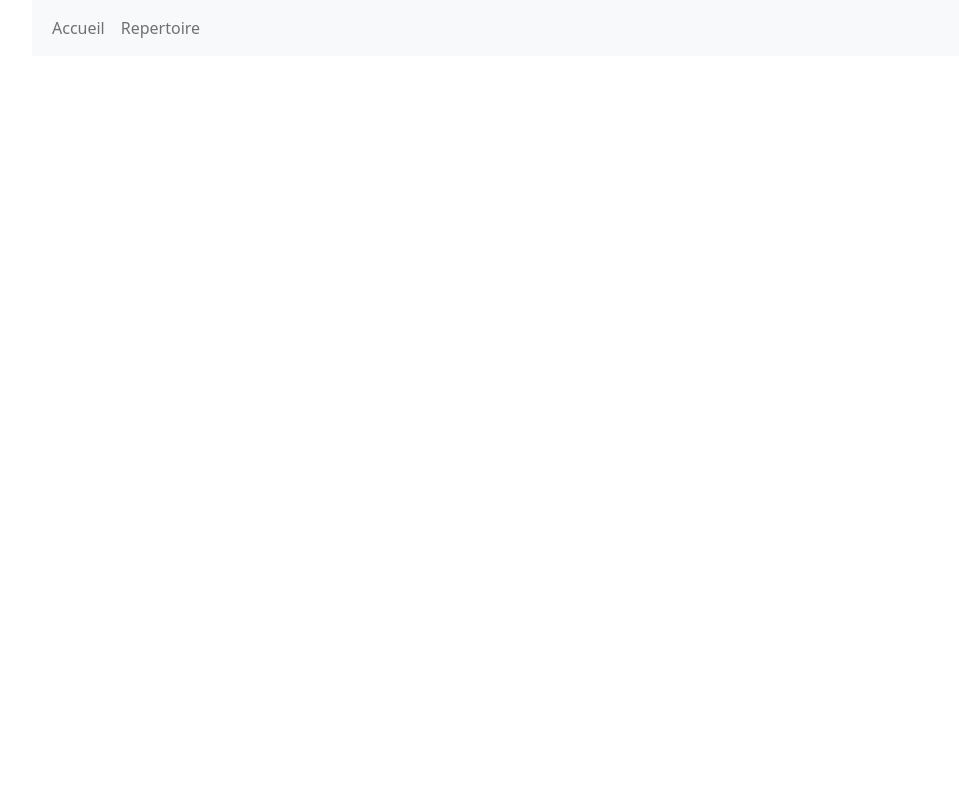
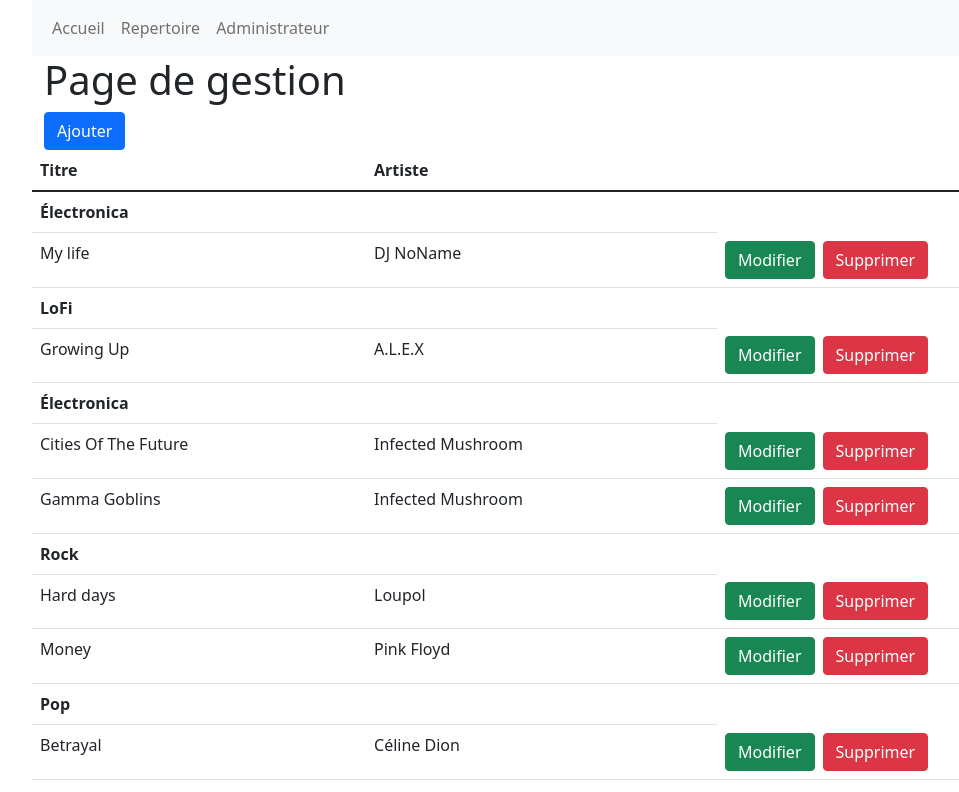
Before and after one commit to Habil-Ndiamoun/Liste_de_lecture, a React (Create React App) app in the folder frontend/: page /admin in a window 1280 px wide. Before the commit this address had no page. Shown: the top 792 px of the page, without its empty margins (50-1009 px from the left). Built offline with nearby package versions, Linux system fonts and the light colour scheme; no server answers.

Commit message:
Ajout de PageAdmin.js
Cette page affiche le répertoire (titre et artiste), trié par catégorie. Pour chaque pièce, on a deux boutons pour modifier ou effacer la pièce du répertoire

```diff
--- a/frontend/src/App.js
+++ b/frontend/src/App.js
@@ -7,7 +7,9 @@ import {
 
 import BarreNavigation from './BarreNavigation';
 import PageAccueil from './pages/PageAccueil';
-import PageRepertoire from './pages/PageRepertoire ';
+import PageRepertoire from './pages/PageRepertoire';
+import PageAdmin from './pages/PageAdmin';
+import PageAjouter from './pages/PageAjouter';
 
 
 function App() {
@@ -18,9 +20,9 @@ function App() {
         <Routes>
           <Route path="/" element = {<PageAccueil />} />
           <Route path="repertoire" element = {<PageRepertoire />} />
-            {/* <Route path="liste-articles" element = {<PageListeArticles />} />
-          <Route path="article/:nom" element = {<PageArticle />} />
-          <Route path="article/:nom/ajouter-commentaire" element = {<FormulaireCommentaires />} />
+          <Route path="admin" element = {<PageAdmin />} />
+          <Route path="ajouter" element = {<PageAjouter />} />
+          {/* <Route path="article/:nom/ajouter-commentaire" element = {<FormulaireCommentaires />} />
           <Route path="autres-articles" element = {<ListeCommentaires commentaires={commentaires}/>} />
           <Route path="*" element = {<PageErreur404 />} />*/}
         </Routes>
--- a/frontend/src/BarreNavigation.js
+++ b/frontend/src/BarreNavigation.js
@@ -13,8 +13,7 @@ function BarreNavigation(){
                 <Nav className="me-auto">
                     <Nav.Link href="/">Accueil</Nav.Link>
                     <Nav.Link href="/repertoire">Repertoire</Nav.Link>
-                    {/*<Nav.Link href="/liste-articles">Articles</Nav.Link>
-                    <Nav.Link href="/autres-articles">Autres articles</Nav.Link>*/}
+                    <Nav.Link href="/admin">Administrateur</Nav.Link>
                 </Nav>
                 </Navbar.Collapse>
             </Container>
--- /dev/null
+++ b/frontend/src/pages/PageAdmin.js
@@ -0,0 +1,89 @@
+import Button from 'react-bootstrap/Button';
+import React, { useEffect, useState } from 'react';
+import Container from 'react-bootstrap/Container';
+import Row from 'react-bootstrap/Row';
+import Table from 'react-bootstrap/Table';
+import repertoire from '../repertoire';
+import { Link } from 'react-router-dom';
+
+
+function CategorieIndividuelle({categorie}){
+    return(
+        <tr>
+            <th colSpan={2}>{categorie}</th>
+        </tr>
+    );
+}
+
+function LignePieceIndividuelle({piece}){
+    return(
+        <tr>
+            <td>{piece.titre}</td>
+            <td>{piece.artiste}</td>
+            <td>
+                <Link to={`/modifier/${piece.id}`}>
+                    <Button variant="success" className="me-2">Modifier</Button>
+                </Link>
+
+                <Link to={`/supprimer/${piece.id}`}>
+                    <Button variant="danger">Supprimer</Button>
+                </Link>
+            </td>
+        </tr>
+    );
+}
+
+function Repertoire({repertoire}){
+    const contenuTableau = [];
+    let derniereCategorieRencontree = null;
+
+    repertoire.forEach(piece => {
+        if(piece.categorie !== derniereCategorieRencontree)
+        {
+            derniereCategorieRencontree = piece.categorie;
+            contenuTableau.push(<CategorieIndividuelle key={derniereCategorieRencontree} categorie={derniereCategorieRencontree} />);
+        }
+        contenuTableau.push(<LignePieceIndividuelle key={piece.titre} piece={piece} />);
+    });
+
+    return(
+        <Table>
+            <thead>
+                <tr>
+                    <th>Titre</th>
+                    <th>Artiste</th>
+                </tr>
+            </thead>
+
+            <tbody>{contenuTableau}</tbody>
+        </Table>
+    );
+}
+
+function PageAdmin(){
+    const [pieces, setPieces] = useState([]);
+
+    const chercherDonnees = async() => {
+        const resultat = await fetch('/api/pieces');
+        const body = await resultat.json();
+        setPieces(body);
+    };
+
+    useEffect(() => {
+        chercherDonnees();
+    }, []);
+
+    return(
+        <Container>
+            <h1>Page de gestion</h1>
+            <Link to={`/ajouter`}>
+                <Button variant="primary">Ajouter</Button>
+            </Link>
+            <Row>
+                <Repertoire repertoire={repertoire} />
+            </Row>
+        </Container>
+
+    );
+}
+export default PageAdmin;
--- /dev/null
+++ b/frontend/src/pages/PageAjouter.js
@@ -0,0 +1,36 @@
+import React from "react";
+
+
+function PageAjouter(){
+    return(
+        <div class="container col-xl-10">
+            <div class="row align-items-center g-lg-5 py-5">
+                <div class="col-xl-10 mx-auto col-lg-5">
+                    <div class="p-4 p-md-5 border rounded-3 bg-light">
+                        <div class="mb-3">
+                            <p class="text-center"><h1>Ajouter une nouvelle pièce</h1></p>
+                        </div>
+
+                        <form>
+                            <div class="form-group">
+                                <label for="titre">Titre</label>
+                                <input type="text" class="form-control" id="titre" name="titre" placeholder="Entrer le titre"/>
+                            </div>
+                            <div class="form-group">
+                                <label for="artiste">Artiste</label>
+                                <input type="text" class="form-control" id="artiste" name="artiste" placeholder="Enter l'artiste"/>
+                            </div>
+                            <div class="form-group">
+                                <label for="categorie">Catégorie</label>
+                                <input type="text" class="form-control" id="categorie" name="categorie" placeholder="Enter la catégorie"/>
+                            </div><p></p>
+
+                            <button type="button" class="btn btn-primary">Submit</button>
+                        </form>
+                    </div>
+                </div>
+            </div>
+        </div>
+    );
+}
+export default PageAjouter;
--- a/frontend/src/pages/PageRepertoire .js
+++ b/frontend/src/pages/PageRepertoire.js
@@ -1,6 +1,7 @@
 import React, { useEffect, useState } from 'react';
 import Container from 'react-bootstrap/Container';
 import Row from 'react-bootstrap/Row';
+import Alert from 'react-bootstrap/Alert';
 import Table from 'react-bootstrap/Table';
 import repertoire from '../repertoire';
 
@@ -62,7 +63,7 @@ function PageRepertoire (){
 
     //Ou
     const chercherDonnees = async() => {
-        const resultat = await fetch('/api/pieces');
+        const resultat = await fetch('http://localhost:8000/api/pieces');
         const body = await resultat.json();
         setPieces(body);
     }
@@ -73,10 +74,15 @@ function PageRepertoire (){
 
     return(
         <Container>
+            <Alert  variant="primary">
+                <h1>Répertoire</h1>
+            </Alert>
+
             <Row>
                 <Repertoire repertoire={repertoire} />
             </Row>
         </Container>
     );
 }
+
 export default PageRepertoire ;
```
